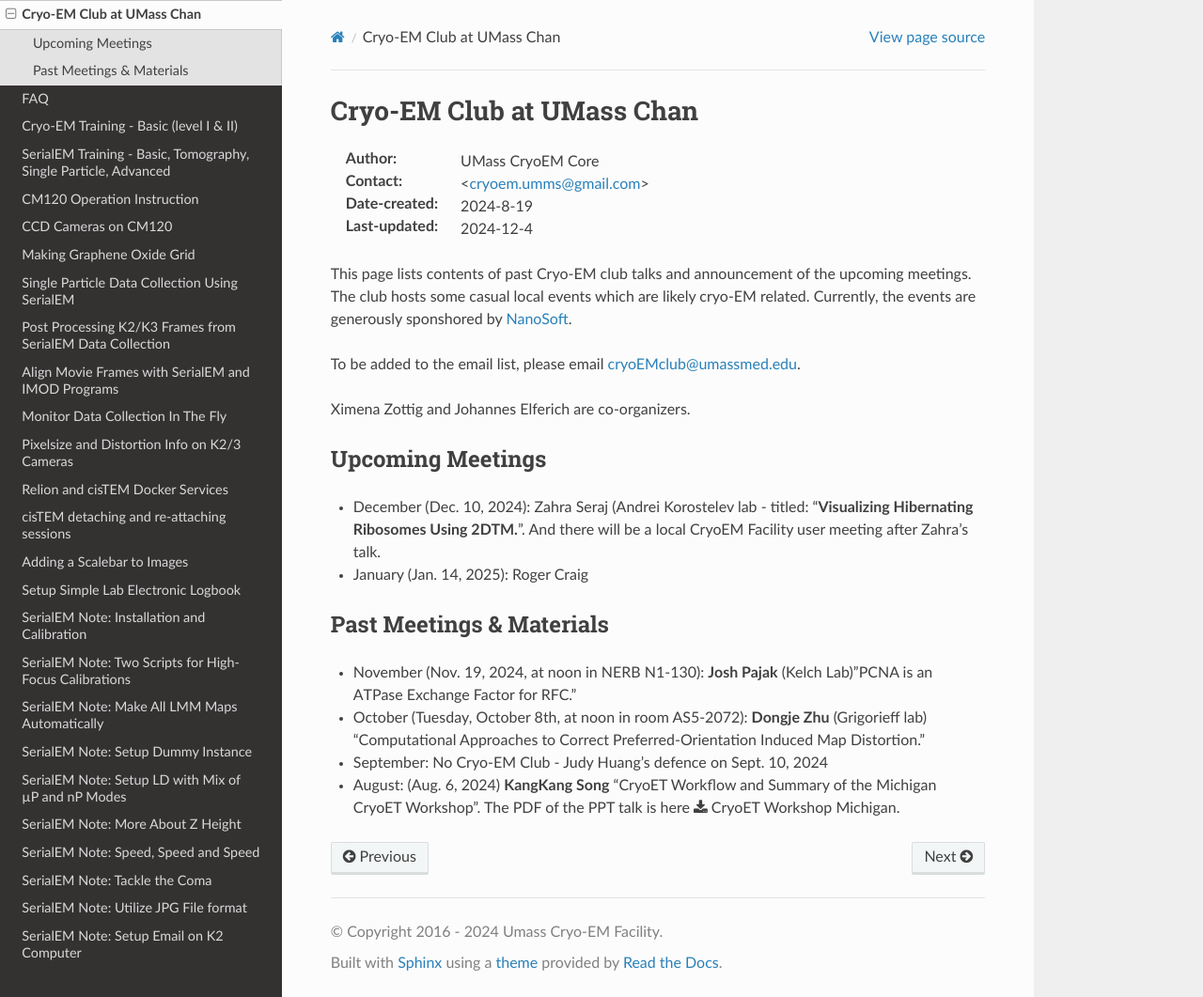
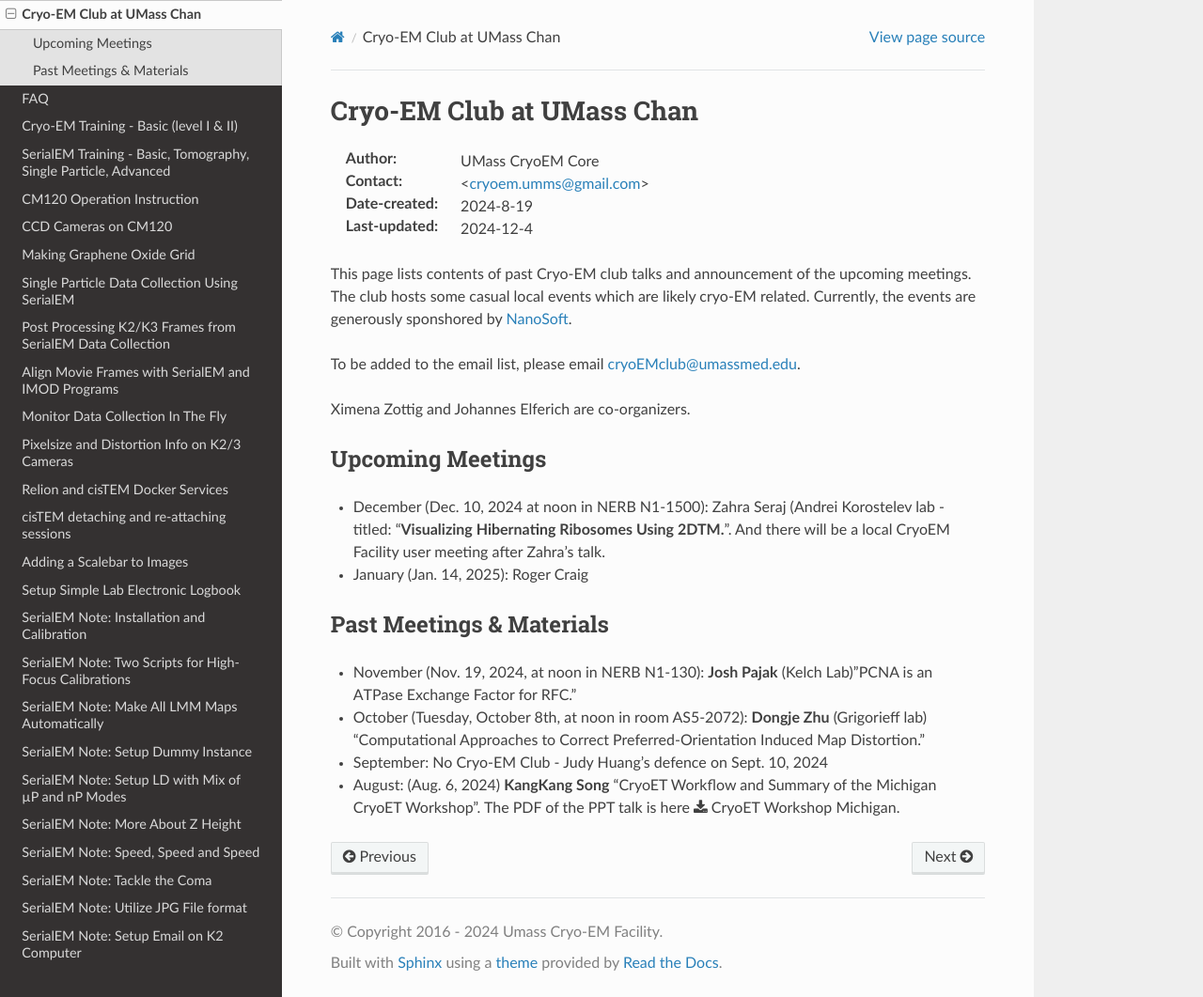
Before and after one commit to xuchen66/sphinx-emdocs, a Sphinx documentation site: the page built from source/cryo-em_club.rst, in a window 1280 px wide and 1061 px high. Shown: the whole window at 94% size. Built offline with Sphinx 7.4.7 and the Read the Docs theme 3.1.0, drawn with Linux system fonts in a browser that asks for light colours; pages that are not in the unit, such as notebooks, are missing from menus.

Commit message:
Update cryo-em_club.rst

```diff
--- a/source/cryo-em_club.rst
+++ b/source/cryo-em_club.rst
@@ -20,7 +20,7 @@
 Upcoming Meetings
 -----------------
 
-- December (Dec. 10, 2024): Zahra Seraj (Andrei Korostelev lab - titled:  "**Visualizing Hibernating Ribosomes Using 2DTM.**”. And there will be a local CryoEM Facility user meeting after Zahra's talk.
+- December (Dec. 10, 2024 at noon in NERB N1-1500): Zahra Seraj (Andrei Korostelev lab - titled:  "**Visualizing Hibernating Ribosomes Using 2DTM.**”. And there will be a local CryoEM Facility user meeting after Zahra's talk.
 - January (Jan. 14, 2025): Roger Craig
 
 Past Meetings & Materials
```
